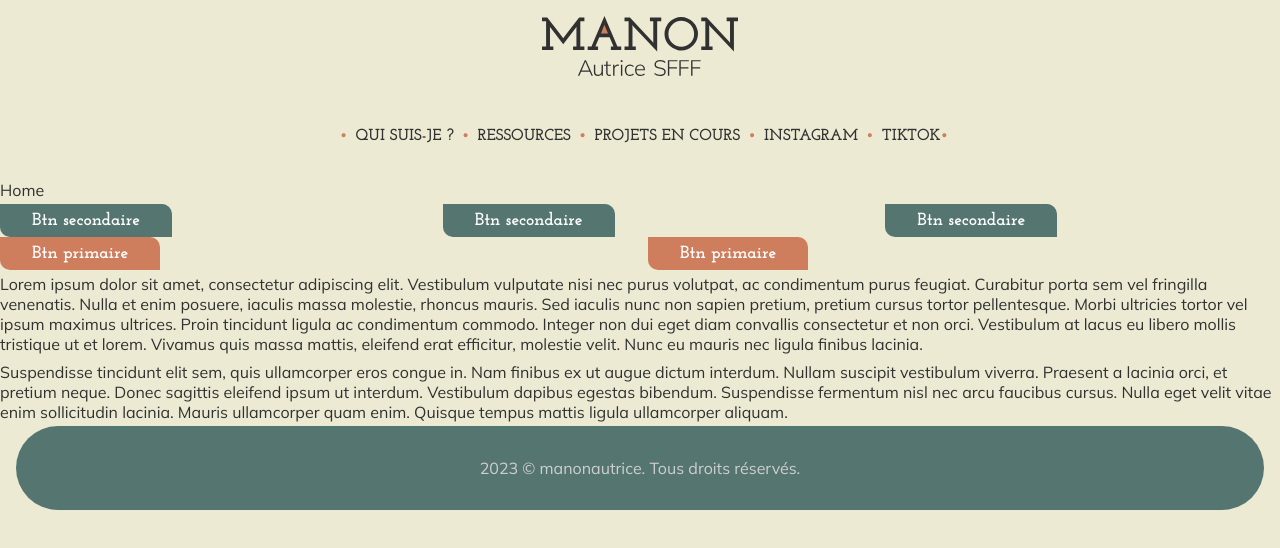
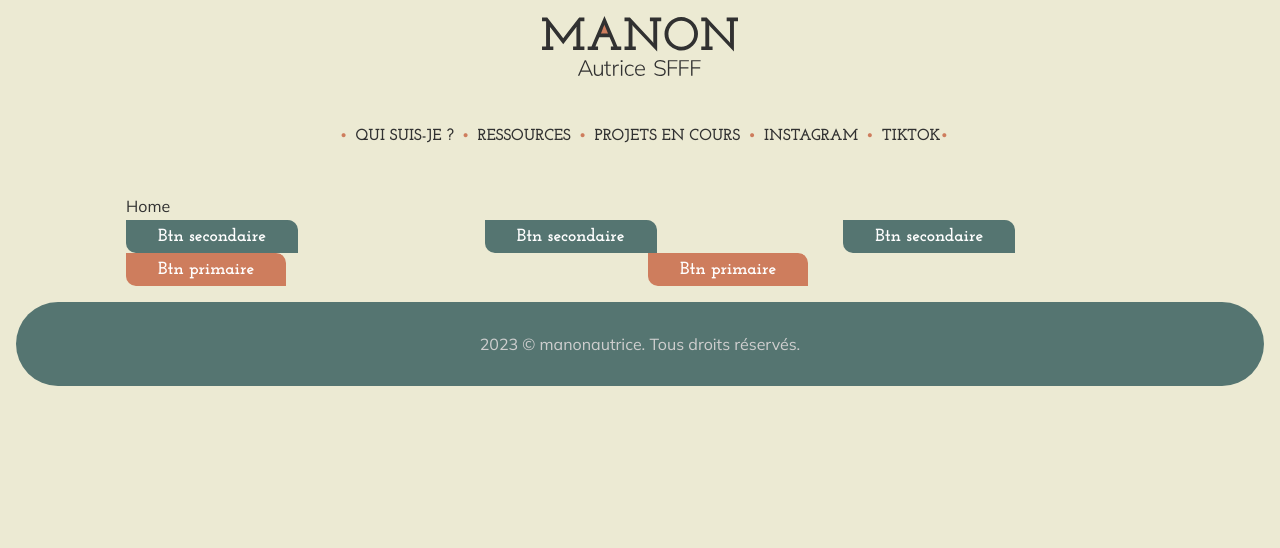
Before and after one commit to manonBr/manonautrice, a React (Vite) app in the folder client/: page / in a window 1280 px wide. Shown: the top 548 px of the page. Built offline with nearby package versions, Linux system fonts and the light colour scheme.

Commit message:
:refactor: Wrapping routes with div container and modify root anchor

```diff
--- a/client/index.html
+++ b/client/index.html
@@ -13,8 +13,7 @@
 
     <title>Manon | Autrice de SFFF</title>
   </head>
-  <body class="light-mode">
-    <div id="root"></div>
+  <body id="root" class="light-mode">
     <div id="cursor"></div>
     <script type="module" src="/src/main.jsx"></script>
   </body>
--- a/client/src/App.jsx
+++ b/client/src/App.jsx
@@ -12,13 +12,17 @@ import {Columns, Column} from "./layouts/Columns.layouts"
 
 export default function App() {
  return (
-   <div>
+   <>
     <Header></Header>
+    <div className="main container">
       <Routes>
           <Route path='/' element={<Home/>}/>
           <Route path='/ressources' element={<Tools/>}/>
           <Route path='/projets' element={<Projects/>}/>
       </Routes>
+
+
+
       <Columns number="three">
         <Column>
           <Button type="secondary" link="#">Btn secondaire</Button>
@@ -38,9 +42,8 @@ export default function App() {
           <Button type="primary" link="#">Btn primaire</Button>
         </Column>
       </Columns>
-    <p>Lorem ipsum dolor sit amet, consectetur adipiscing elit. Vestibulum vulputate nisi nec purus volutpat, ac condimentum purus feugiat. Curabitur porta sem vel fringilla venenatis. Nulla et enim posuere, iaculis massa molestie, rhoncus mauris. Sed iaculis nunc non sapien pretium, pretium cursus tortor pellentesque. Morbi ultricies tortor vel ipsum maximus ultrices. Proin tincidunt ligula ac condimentum commodo. Integer non dui eget diam convallis consectetur et non orci. Vestibulum at lacus eu libero mollis tristique ut et lorem. Vivamus quis massa mattis, eleifend erat efficitur, molestie velit. Nunc eu mauris nec ligula finibus lacinia.</p>
-    <p>Suspendisse tincidunt elit sem, quis ullamcorper eros congue in. Nam finibus ex ut augue dictum interdum. Nullam suscipit vestibulum viverra. Praesent a lacinia orci, et pretium neque. Donec sagittis eleifend ipsum ut interdum. Vestibulum dapibus egestas bibendum. Suspendisse fermentum nisl nec arcu faucibus cursus. Nulla eget velit vitae enim sollicitudin lacinia. Mauris ullamcorper quam enim. Quisque tempus mattis ligula ullamcorper aliquam.</p>
+    </div>
     <Footer></Footer>
-   </div>
+   </>
  )
 }
```
Lines whose indentation alone changed are shown as unchanged.
